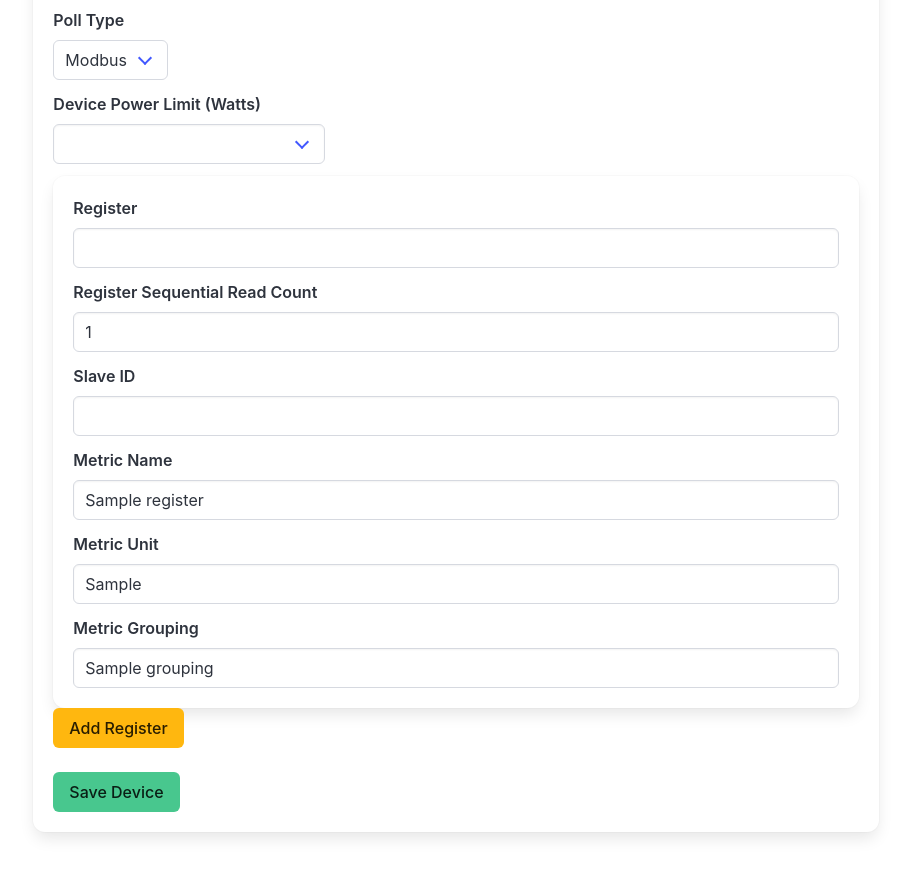
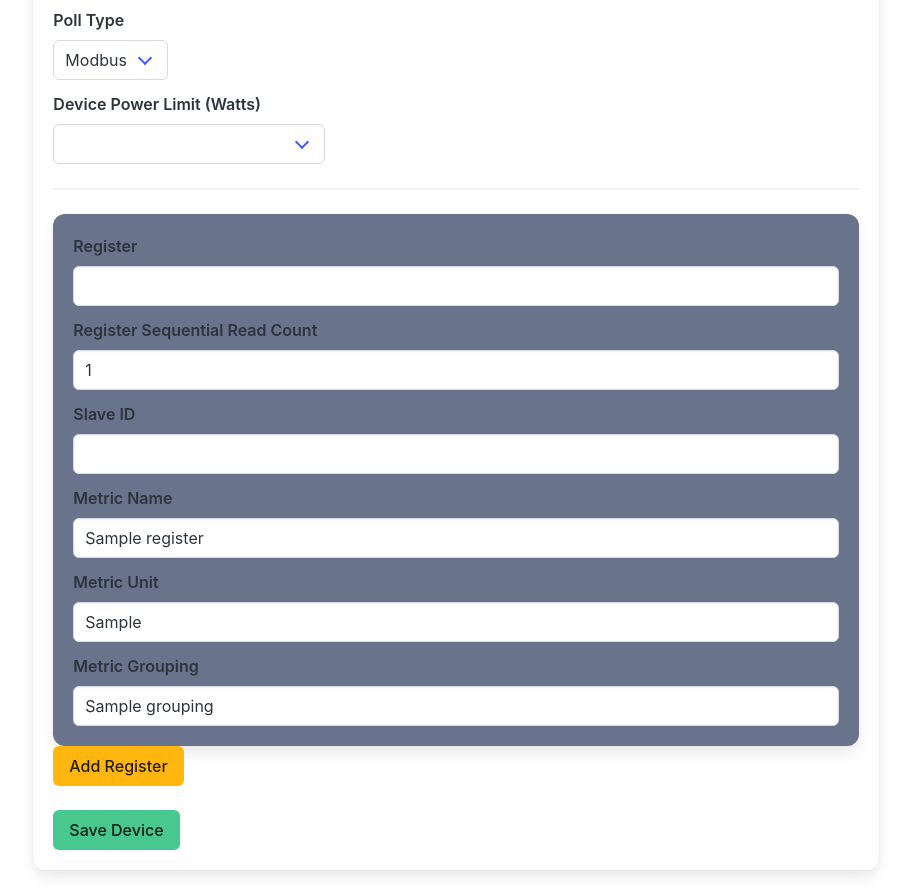
Before and after one commit to RJ-246/byu-dc-pdupoller, a Python web app: template docker/flask/flaskr/templates/devices/editDevice.html in a window 1280 px wide. Shown: the part 316-1210 px from the top of the page, without its empty margins (184-1095 px from the left). Before the commit the page ends 1154 px from the top, so only its background shows below. Run offline with Jinja, Linux system fonts and the light colour scheme; the template is opened without the code that fills it: most values are stand-ins (such as "Sample title", 1, 10 or a date in 2020).

Commit message:
added dividers between registers

```diff
--- a/docker/flask/flaskr/templates/devices/addDevice.html
+++ b/docker/flask/flaskr/templates/devices/addDevice.html
@@ -88,7 +88,8 @@
     registersDiv.insertAdjacentHTML(
       "beforeend",
       `
-      <div class="box">
+      <hr />
+      <div class="box has-background-grey">
       <div class="field">
       <label class="label">Register</label>
       <div class="control">
--- a/docker/flask/flaskr/templates/devices/editDevice.html
+++ b/docker/flask/flaskr/templates/devices/editDevice.html
@@ -82,7 +82,8 @@
 
       <div id="registers">
         {% for register in context.device_registers %}
-        <div class="box">
+        <hr />
+        <div class="box has-background-grey">
           <div class="field">
             <label class="label">Register</label>
             <div class="control">
@@ -183,7 +184,8 @@
     registersDiv.insertAdjacentHTML(
       "beforeend",
       `
-      <div class="box">
+      <hr />
+      <div class="box has-background-grey">
         <div class="field">
         <label class="label">Register</label>
         <div class="control">
```
